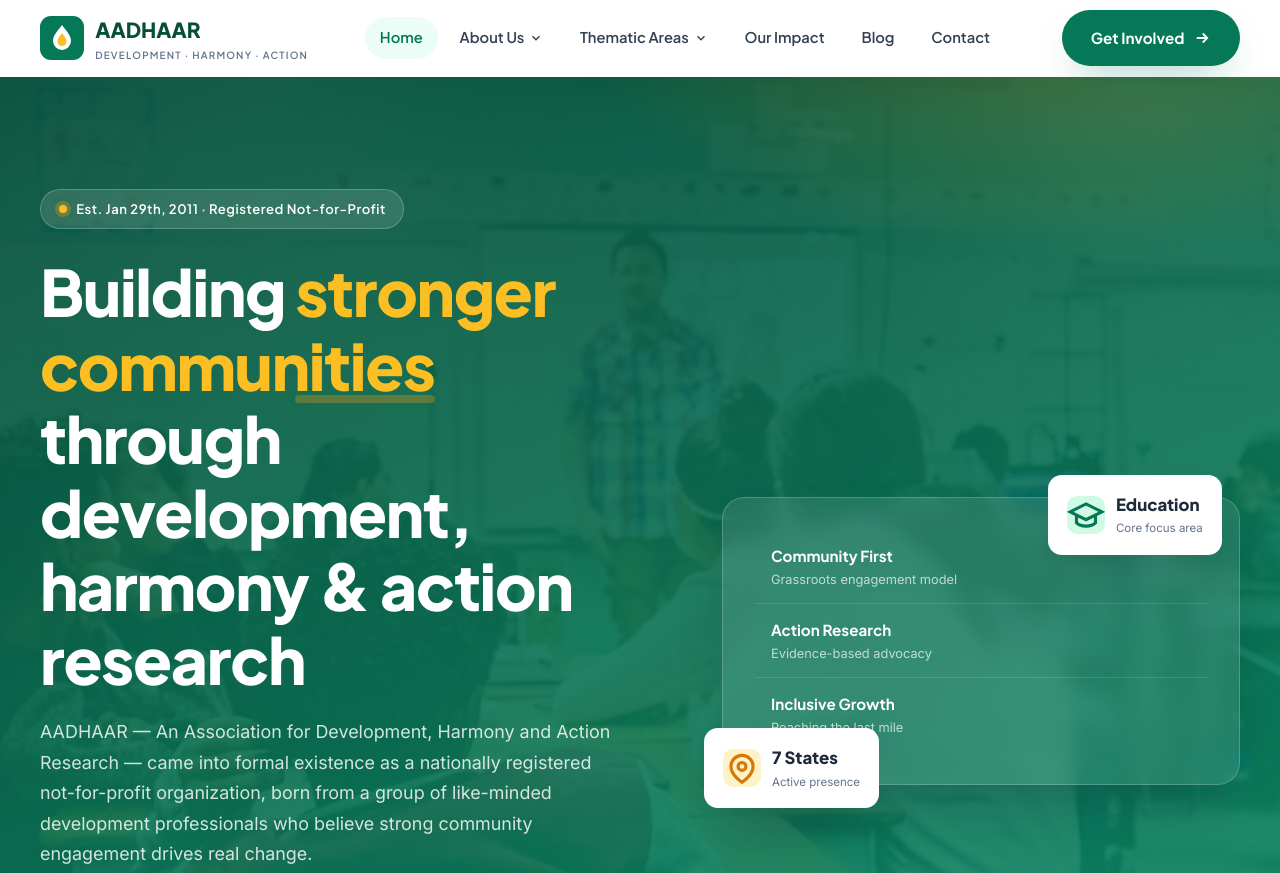
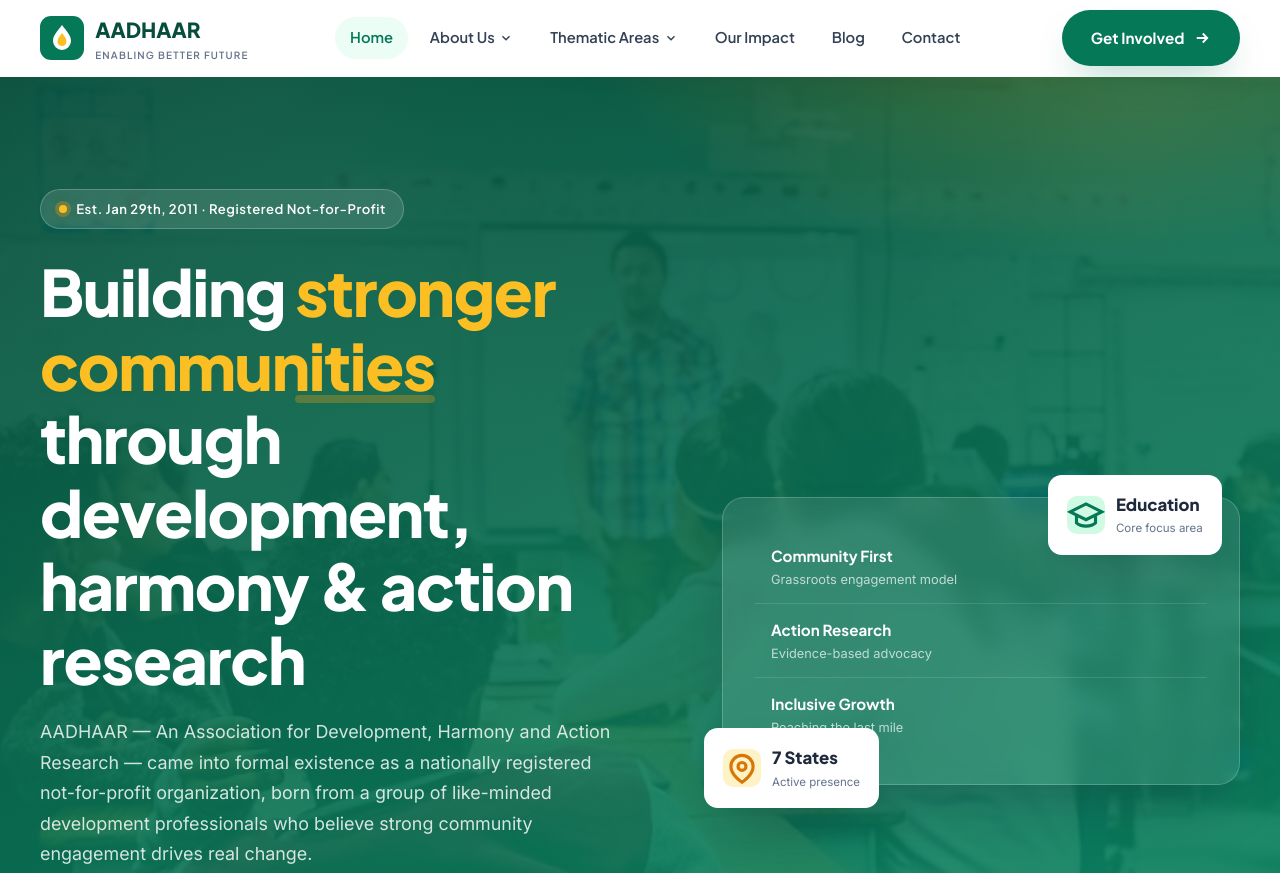
Before and after one commit to Mhodjahid/Aadhaar, a plain HTML site: page index.html in a window 1280 px wide. Shown: the top 873 px of the page. Drawn offline with Linux system fonts and the light colour scheme.

Commit message:
Update span text in index.html

```diff
--- a/index.html
+++ b/index.html
@@ -48,7 +48,7 @@
           <path d="M22 9c-5 7-9 10-9 16a9 9 0 0 0 18 0c0-6-4-9-9-16z" fill="#fff" />
           <path d="M22 17c-2.5 3.5-4.5 5.5-4.5 8.5a4.5 4.5 0 0 0 9 0c0-3-2-5-4.5-8.5z" fill="#fbbf24" />
         </svg>
-        <span>AADHAAR<small>Development · Harmony · Action</small></span>
+        <span>AADHAAR<small>Enabling Better Future</small></span>
       </a>
       <nav>
         <ul class="nav-links" id="navLinks">
```
